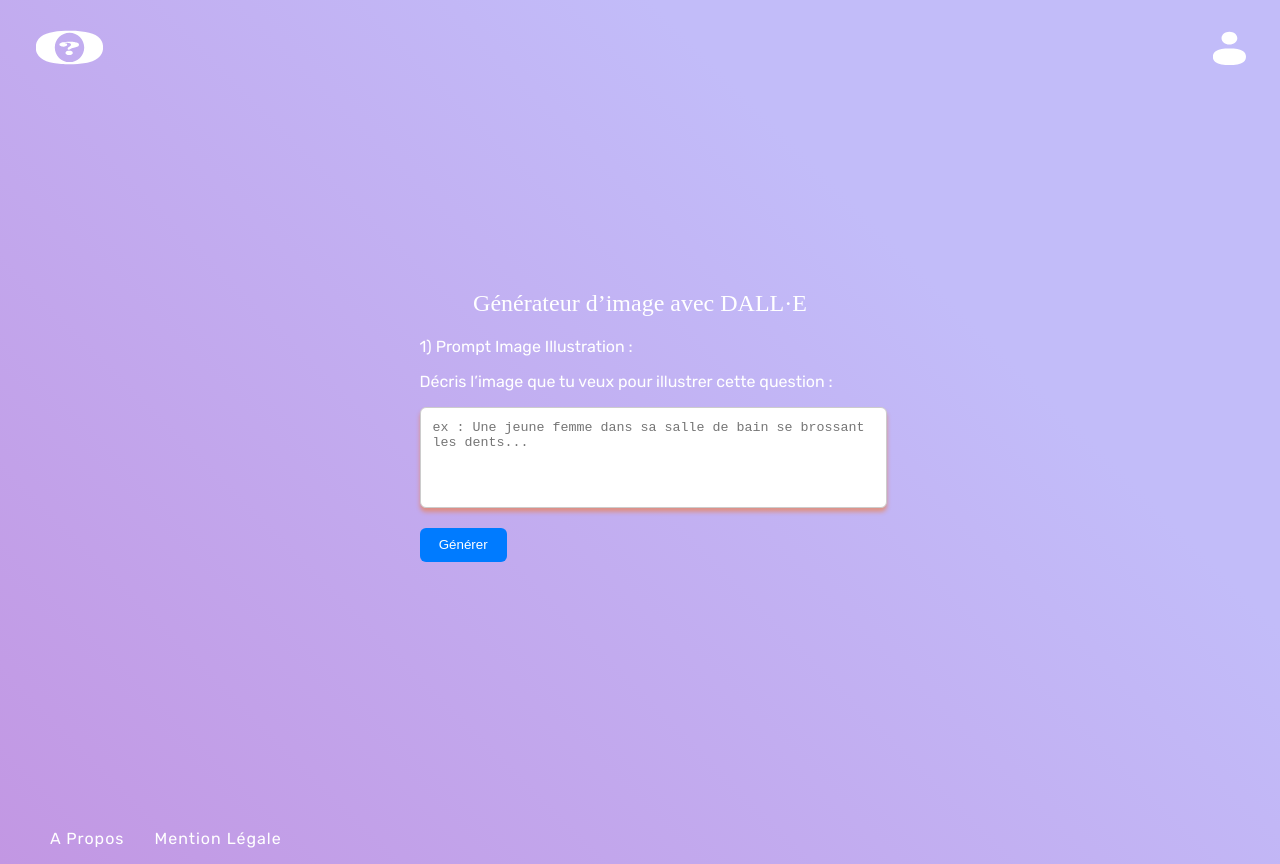
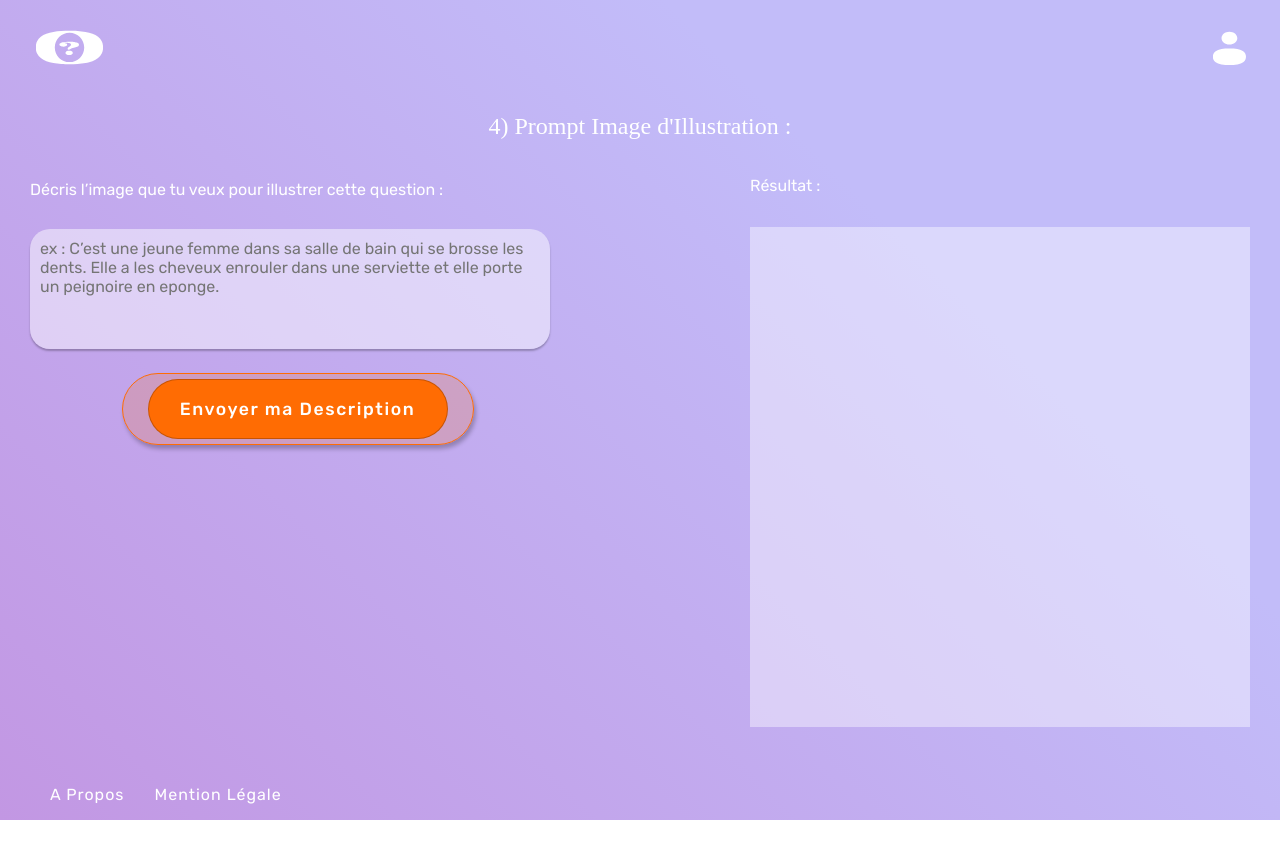
Before and after one commit to Lucileeeee/CodeRouge, a Vue app in the folder Front/: page /Prompt in a window 1280 px wide. After the commit the page ends 820 px from the top, so only its background shows below. Built offline with nearby package versions, Linux system fonts and the light colour scheme; a web font is replaced by a local one.

Commit message:
style ameliorer de la page prompt

```diff
--- a/Front/src/views/formulaire/Prompt.vue
+++ b/Front/src/views/formulaire/Prompt.vue
@@ -1,34 +1,103 @@
 <template>
   <section class="prompt-section">
-    <h1>Générateur d’image avec DALL·E</h1>
-
+    <h1>4) Prompt Image d'Illustration :</h1>
+    <div class="grid">
       <form @submit.prevent="handleSubmit">
-      <label for="prompt">1) Prompt Image Illustration :</label>
-      <p class="explication">
+        <label for="prompt" class="explication">
           Décris l’image que tu veux pour illustrer cette question :
-      </p>
-
+        </label>
         <textarea
           id="prompt"
           v-model="prompt"
-        placeholder="ex : Une jeune femme dans sa salle de bain se brossant les dents..."
+          name="promptQuestion"
           rows="5"
           cols="50"
           required
+          placeholder="ex : C’est une jeune femme dans sa salle de bain qui se brosse les dents. Elle a les cheveux enrouler dans une serviette et elle porte un peignoire en eponge."
         ></textarea>
-
-      <br />
-      <button type="submit">Générer</button>
+        <div class="Ombre hoverOmbre" id="boutonForm">
+          <input
+            class="bouton"
+            type="submit"
+            value="Envoyer ma Description"
+            id="buttonPromptImage"
+          />
+        </div>
       </form>
-
+      <div class="rendu">
+        <p>Résultat :</p>
         <p v-if="error" class="error-message">{{ error }}</p>
 
         <div id="image-container">
           <p v-if="loading">Chargement...</p>
-      <img v-if="imageUrl" :src="imageUrl" alt="Image générée" width="512" />
+          <img
+            v-if="imageUrl"
+            :src="imageUrl"
+            alt="Image générée"
+            width="512"
+          />
+        </div>
+      </div>
     </div>
   </section>
 </template>
+
+<style scoped>
+section {
+  min-height: 100vh;
+  display: flex;
+  flex-direction: column;
+  justify-content: center;
+  align-items: center;
+  padding: 10px 30px;
+}
+#boutonForm {
+  margin-left: 15%;
+  #buttonPromptImage {
+    font-family: "Rubik", sans-serif;
+    font-weight: 500;
+    font-size: 1.1rem;
+  }
+}
+.grid {
+  display: grid;
+  grid-template-columns: 1fr 1fr;
+}
+form {
+  padding-top: 20px;
+}
+.rendu {
+  justify-self: end;
+}
+textarea {
+  border-radius: 20px;
+  height: 100px;
+  width: 500px;
+  background-color: rgba(255, 255, 255, 0.473);
+  border: none;
+  box-shadow: 0px 2px 2px rgba(0, 0, 0, 0.25);
+  color: white;
+  font-size: medium;
+  padding: 10px;
+  resize: none;
+  font-family: "Rubik", sans-serif;
+  font-size: 1rem;
+  line-height: normal;
+  margin-top: 30px;
+}
+
+.error-message {
+  color: red;
+  margin-top: 1rem;
+}
+
+#image-container {
+  background-color: rgba(255, 255, 255, 0.408);
+  height: 500px;
+  width: 500px;
+  margin-top: 2rem;
+}
+</style>
 
 <script setup>
 import { ref } from "vue";
@@ -71,50 +140,3 @@ const handleSubmit = async () => {
   }
 };
 </script>
-
-<style scoped>
-section {
-  min-height: 100vh;
-  display: flex;
-  flex-direction: column;
-  justify-content: center;
-  align-items: center;
-  padding: 2rem;
-}
-
-form {
-  width: 100%;
-  max-width: 600px;
-}
-
-textarea {
-  width: 100%;
-  padding: 0.75rem;
-  border-radius: 6px;
-  border: 1px solid #ccc;
-  resize: none;
-  margin-bottom: 1rem;
-}
-
-button {
-  padding: 0.6rem 1.2rem;
-  background-color: #007bff;
-  color: white;
-  border: none;
-  border-radius: 6px;
-  cursor: pointer;
-}
-
-button:hover {
-  background-color: #0056b3;
-}
-
-.error-message {
-  color: red;
-  margin-top: 1rem;
-}
-
-#image-container {
-  margin-top: 2rem;
-}
-</style>
```
Lines whose indentation alone changed are shown as unchanged.
